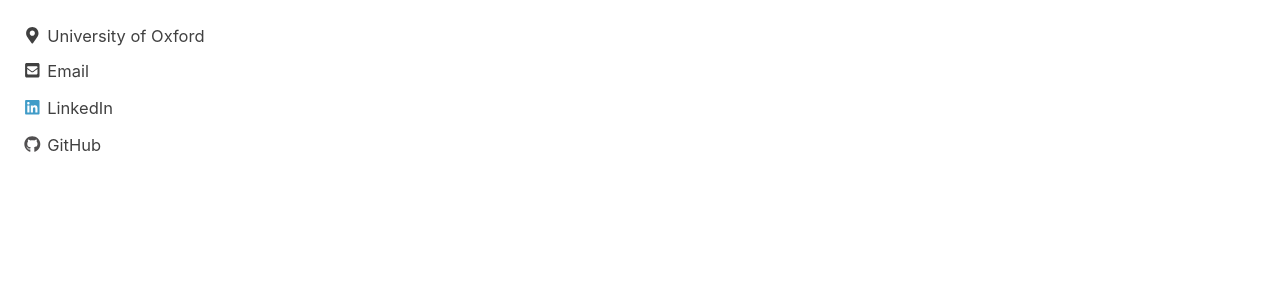
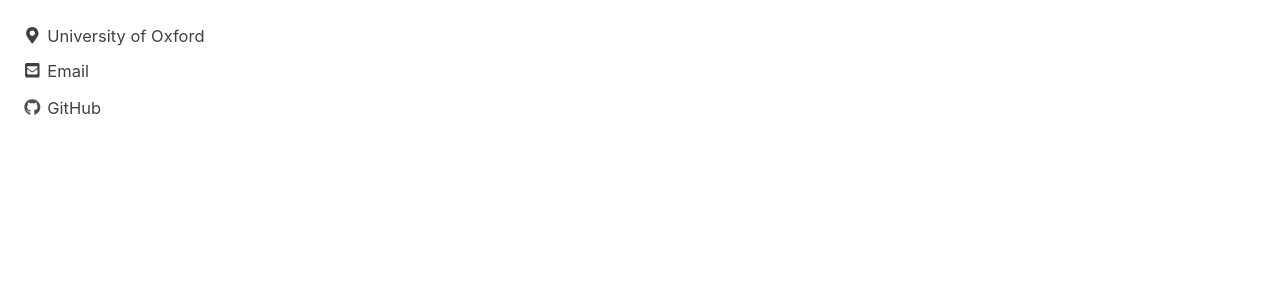
Before and after one commit to cheriewong/cheriewong.github.io, a Jekyll site: the page built from _pages/about.md, in a window 1280 px wide. Shown: the part 486-775 px from the top of the page. Built offline with Jekyll 4.4.1, drawn with Linux system fonts in a browser that asks for light colours; nearby versions of some CDN libraries.

Commit message:
chnage config

```diff
--- a/_config.yml
+++ b/_config.yml
@@ -120,7 +120,7 @@ author:
   keybase          :
   instagram        :
   lastfm           :
-  linkedin         : "cheriewongcy" # "john-doe-12345678" (the last part of your profile url, e.g. https://www.linkedin.com/in/john-doe-12345678)
+  linkedin         : #"cheriewongcy" # "john-doe-12345678" (the last part of your profile url, e.g. https://www.linkedin.com/in/john-doe-12345678)
   googlescholar    : #"https://scholar.google.com/citations?hl=en&user=e7ZBlIsAAAAJ"
   pinterest        :
   soundcloud       :
```
